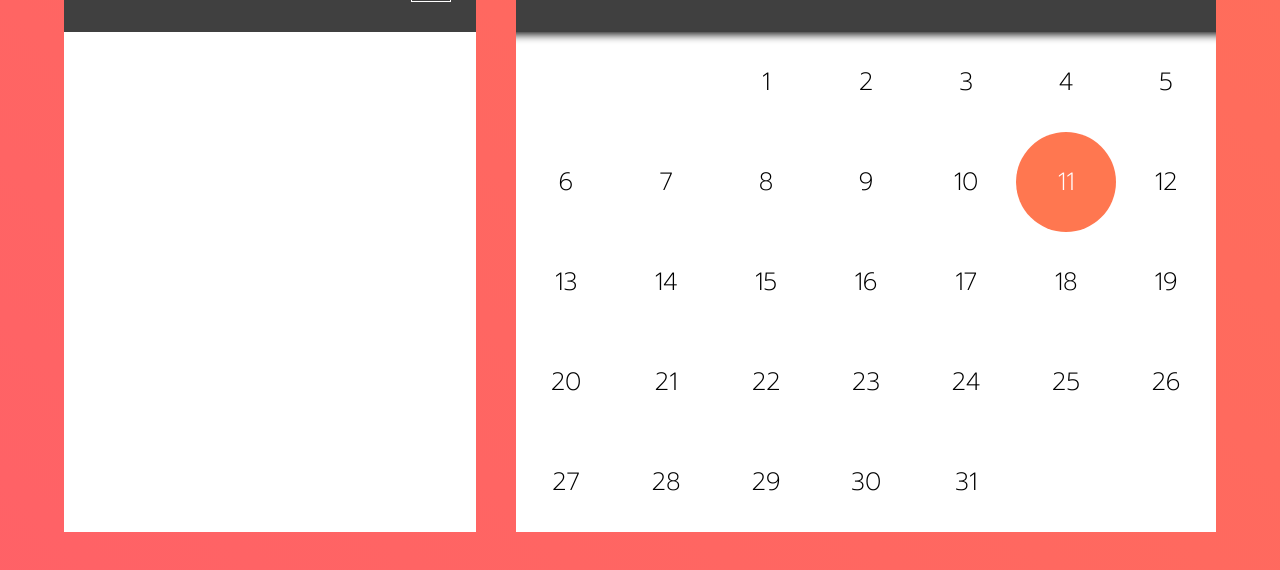
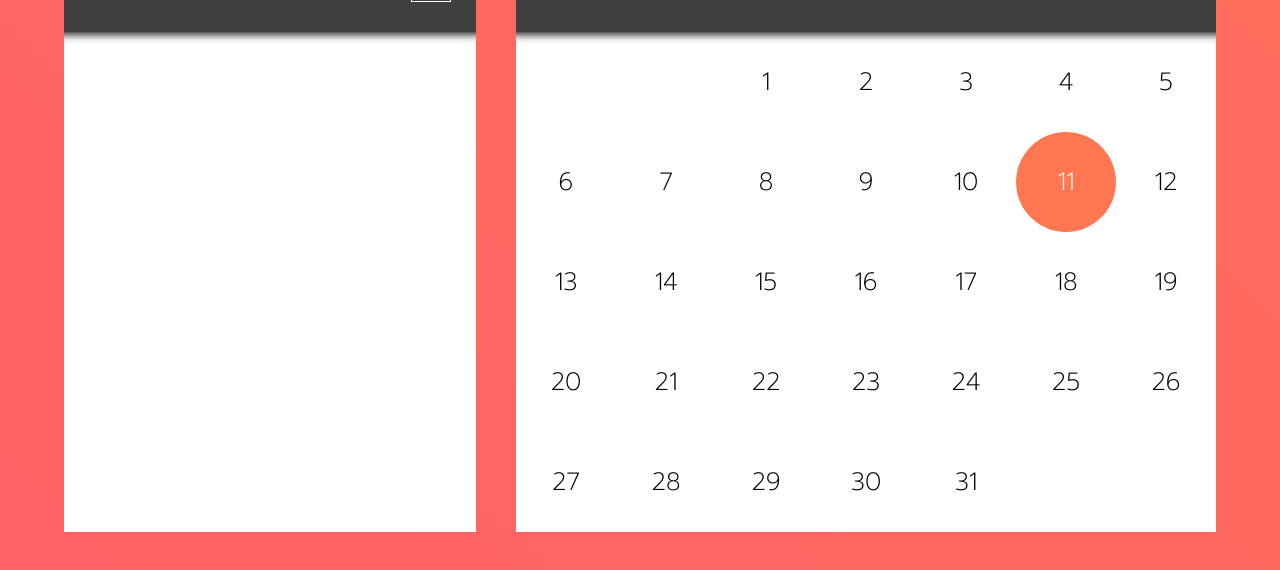
Before and after one commit to Ararat01/jsCalendar, a plain HTML site: page index.html in a window 1280 px wide. Shown: the part 168-738 px from the top of the page. Drawn offline with Linux system fonts and the light colour scheme; a web font is replaced by a local one.

Commit message:
updated design

```diff
--- a/index.html
+++ b/index.html
@@ -19,7 +19,7 @@
 						<h3>Add note</h3>
 						<button>+</button>
 					</div>
-				<div style="height: 500px; overflow: auto;">
+				<div style="height: 500px; overflow: auto; box-shadow: 0px 12px 10px -10px inset;">
 					<div class="input_div d-none">
 						<label for="notedate">Date</label>
 						<input type="text" name="date" id="notedate">
```
